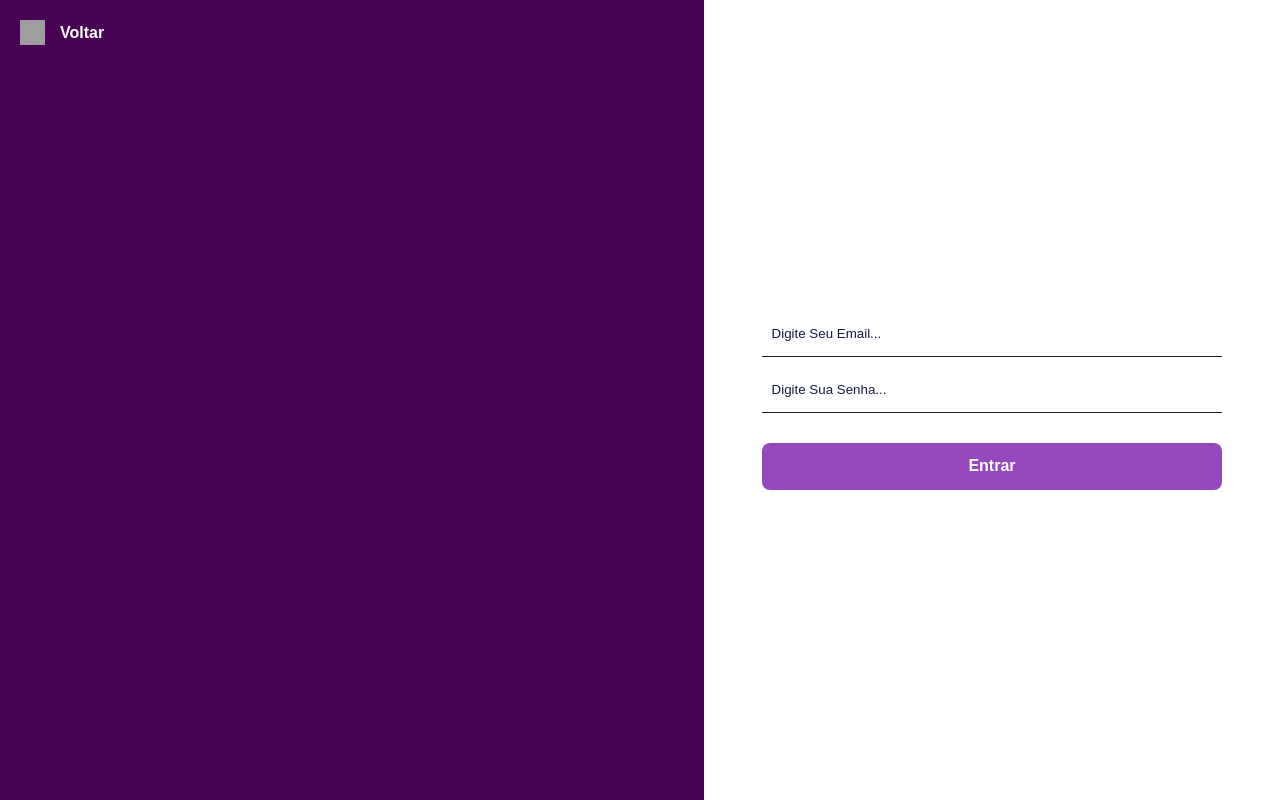
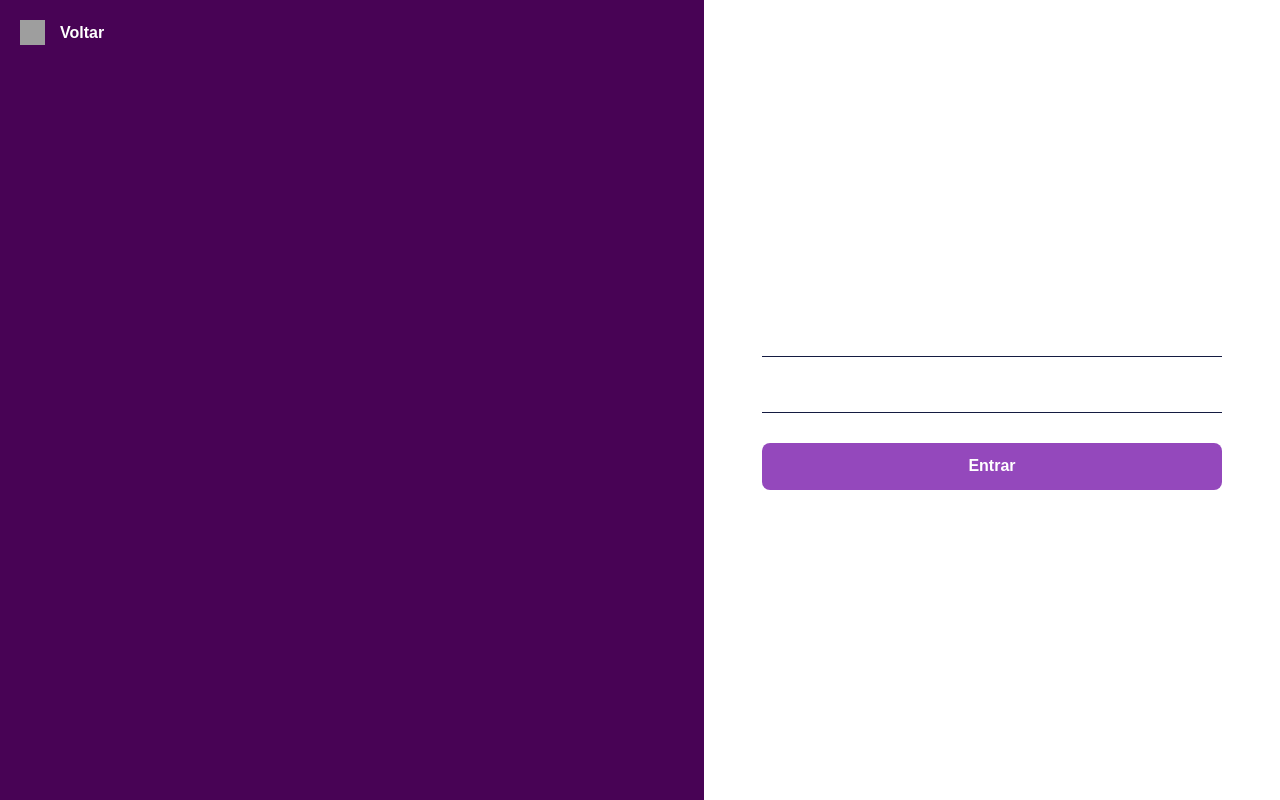
Before and after one commit to appballance/frontend-reactjs, a React (Create React App) app: page /login in a window 1280 px wide. Built offline with nearby package versions, Linux system fonts and the light colour scheme; grey boxes are pictures that could not be loaded.

Commit message:
feat: I was removed the fields no in use

```diff
--- a/src/views/components/Input/index.js
+++ b/src/views/components/Input/index.js
@@ -7,12 +7,9 @@ const Input = ({
   name,
   type = "text",
   onChange,
-  placeholder = "",
+  label = "",
   value,
-  label = "label",
   width = "100%",
-  bgColor = "#9448BC",
-  labelColor = "#480355",
   ...rest
 }) => (
   <S.InputContainer {...rest}>
@@ -24,9 +21,7 @@ const Input = ({
       value={value}
       onChange={onChange}
       width={width}
-      bgColor={bgColor}
-      labelColor={labelColor}
-      placeholder={placeholder}
+      label={label}
     />
   </S.InputContainer>
 );
```
